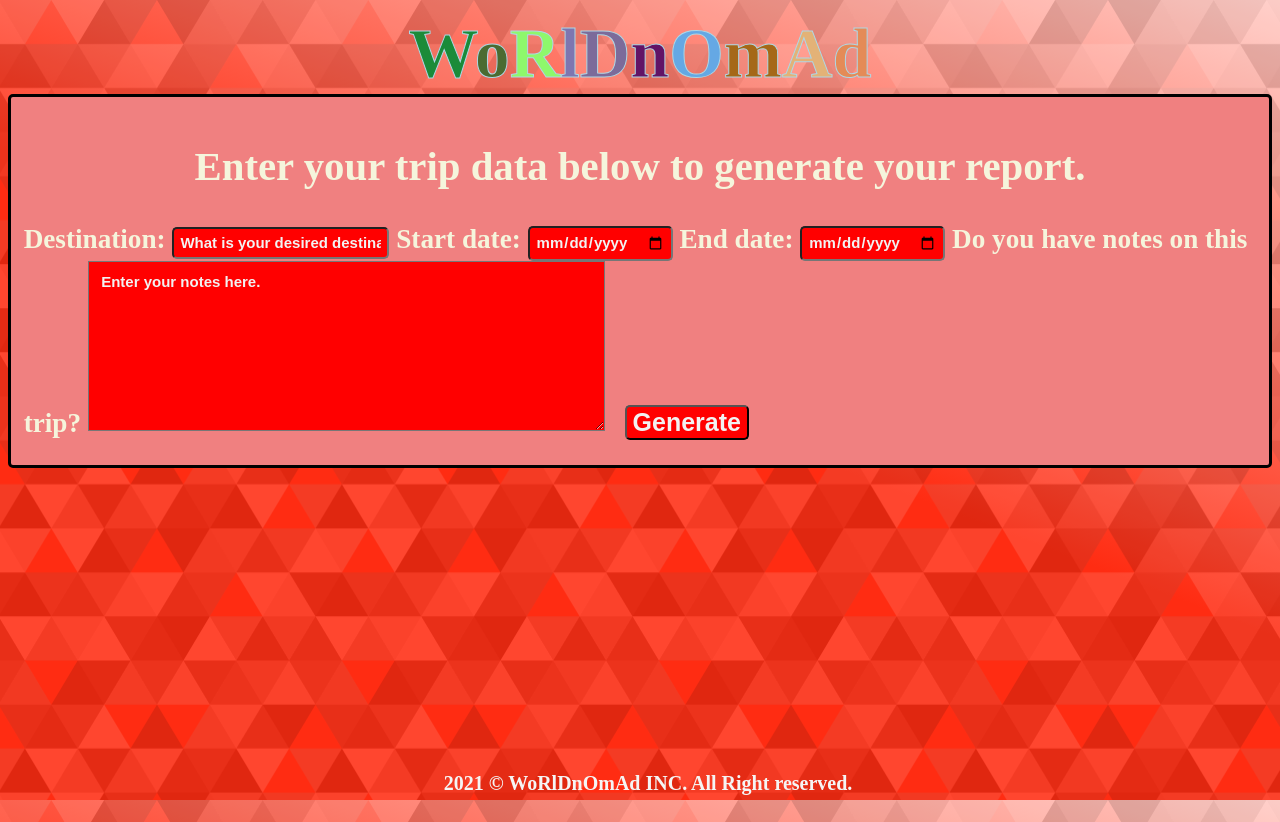
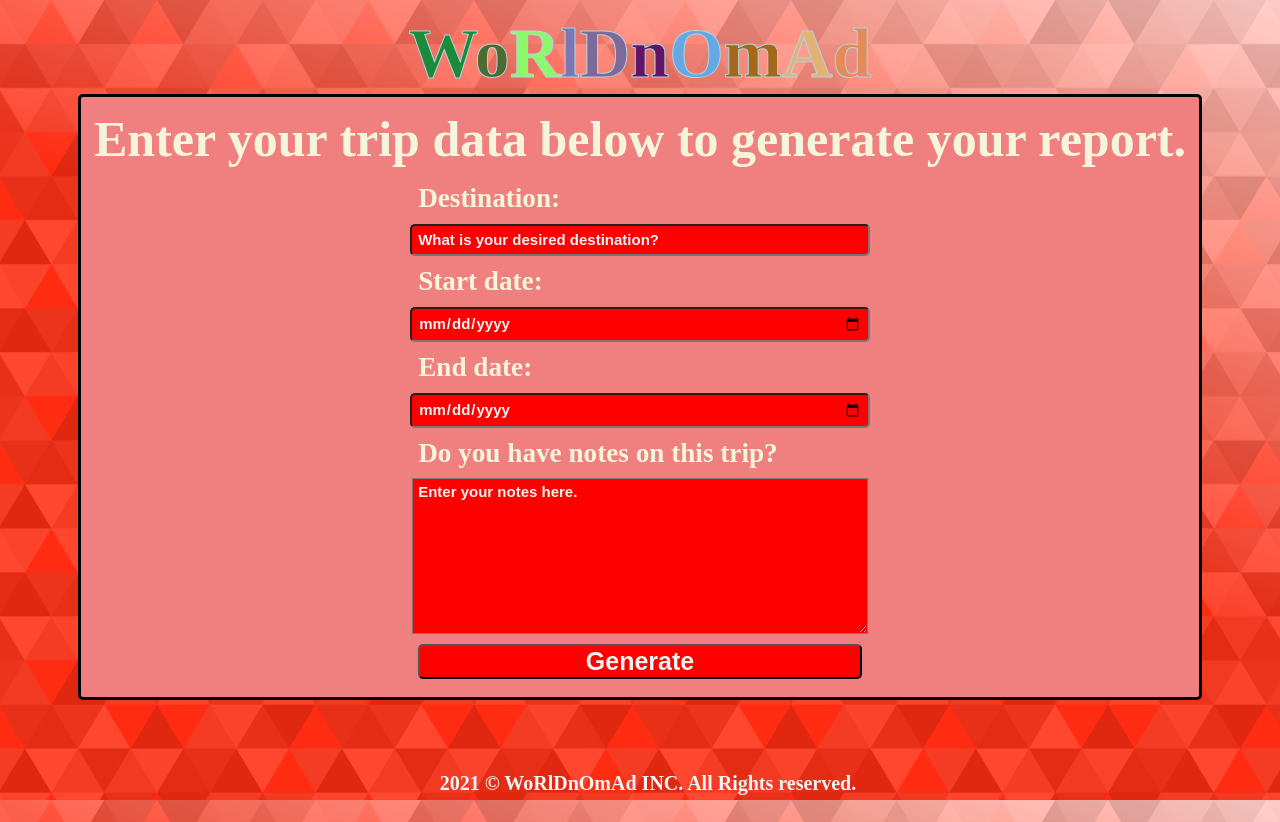
Before and after one commit to ahmedopolis/Travel-Planner, a website built with webpack: page src/client/views/index.html in a window 1280 px wide. Built offline with nearby package versions, Linux system fonts and the light colour scheme.

Commit message:
:art: Improve Structure: Update selectors.

```diff
--- a/src/client/views/index.html
+++ b/src/client/views/index.html
@@ -15,10 +15,10 @@
     </header>
     <main id="app-container">
       <section id="form-section">
-        <h2 id="form-title">
+        <h2 class="section-title">
           Enter your trip data below to generate your report.
         </h2>
-        <form>
+        <form id="input-section">
           <label for="destination"> Destination:</label>
           <input
             id="destination"
@@ -53,7 +53,7 @@
     <!-- Footer of page  -->
     <footer>
       <div id="footer-text">
-        2021 &#169; WoRlDnOmAd INC. All Right reserved.
+        2021 &#169; WoRlDnOmAd INC. All Rights reserved.
       </div>
     </footer>
     <script>
```
